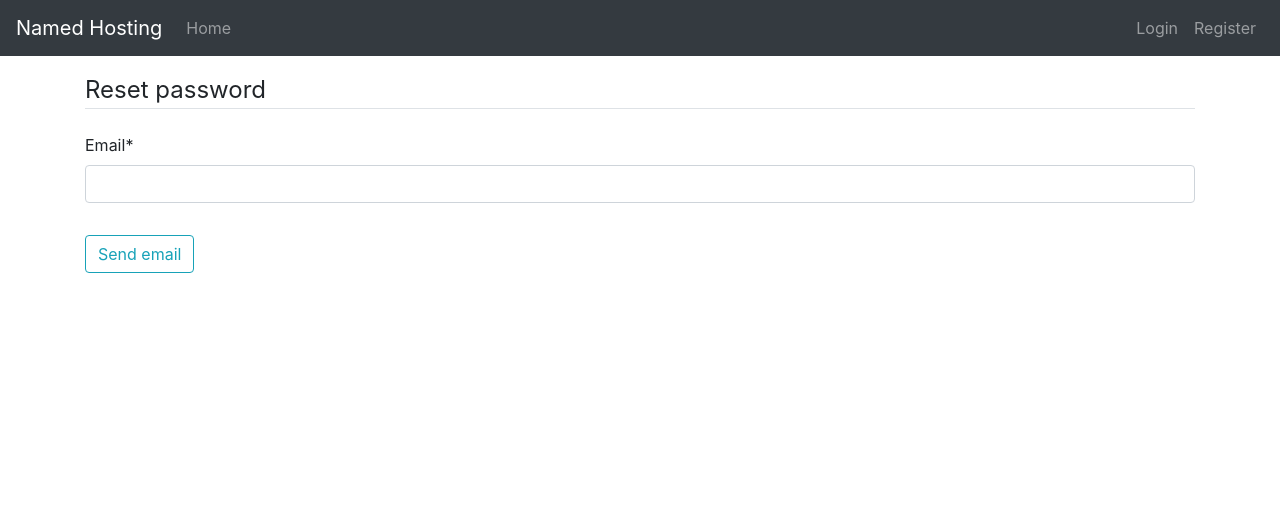
After one commit to namelessmc-bot/namelessmc_hosting, a Django app: page /accounts/password_reset/ in a window 1280 px wide. The commit adds this page. Shown: the top 513 px of the page. Run offline with Django 3.2, Linux system fonts and the light colour scheme; some libraries are stand-ins or nearby versions.

Commit message:
Password reset forms

```diff
--- a/frontend/namelessmc_hosting/urls.py
+++ b/frontend/namelessmc_hosting/urls.py
@@ -27,6 +27,7 @@ urlpatterns = [
     path('register/', users.register, name='register'),
     path('account/', users.account, name='account'),
     path('change_password/', users.change_password, name='change_password'),
+    path('accounts/', include('django.contrib.auth.urls')),
     path('websites/', WebsiteListView.as_view(), name='websites'),
     path('website/<int:pk>/', WebsiteDetailView.as_view(), name='website-detail'),
     path('website/new/', WebsiteCreateView.as_view(), name='website-new'),
@@ -34,8 +35,8 @@ urlpatterns = [
     path('website/<int:pk>/delete/', WebsiteDeleteView.as_view(), name='website-delete'),
     path('website/<int:pk>/reset/', users.website_reset, name='website-reset'),
     path('website/<int:pk>/db-pass-regen/', users.website_db_pass_regen, name='website-db-pass-regen'),
-    path('login/', auth.LoginView.as_view(template_name='users/login.html'), name='login'),
-    path('logout/', auth.LogoutView.as_view(template_name='users/logout.html'), name='logout'),
+    # path('login/', auth.LoginView.as_view(template_name='users/login.html'), name='login'),
+    # path('logout/', auth.LogoutView.as_view(template_name='users/logout.html'), name='logout'),
     url(r'^paypal/', include('paypal.standard.ipn.urls')),
     path('payment_complete', users.payment_complete, name='payment-complete'),
     path('payment_cancelled', TemplateView.as_view(template_name='users/payment_cancelled.html'), name='payment-cancelled'),
--- a/frontend/users/templates/users/login.html
+++ b/frontend/users/templates/registration/login.html
@@ -13,7 +13,10 @@
         </div>
     </form>
     <div class="border-top pt-3">
-        <small class="text-muted">Need an account? <a class="ml-2" href="{% url 'register' %}">Sign up</a></small>
+        <small class="text-muted">
+            Need an account? <a class="ml-2 mr-4" href="{% url 'register' %}">Sign up</a>
+            Forgot password?<a class="ml-2 mr-4" href="{% url 'password_reset' %}">Reset password</a>
+        </small>
     </div>
 </div>
 {% endblock content %}
--- /dev/null
+++ b/frontend/users/templates/registration/password_reset_complete.html
@@ -0,0 +1,6 @@
+{% extends 'main/base.html' %}
+{% block content %}
+<div class="content-section">
+    <p>Your new password has been set. You can log in now on the <a href="{% url 'login' %}">log in page</a>.
+</div>
+{% endblock content %}
--- /dev/null
+++ b/frontend/users/templates/registration/password_reset_done.html
@@ -0,0 +1,6 @@
+{% extends 'main/base.html' %}
+{% block content %}
+<div class="content-section">
+    Email sent, please check your inbox.
+</div>
+{% endblock content %}
--- /dev/null
+++ b/frontend/users/templates/registration/password_reset_form.html
@@ -0,0 +1,16 @@
+{% extends 'main/base.html' %}
+{% load crispy_forms_tags %}
+{% block content %}
+<div class="content-section">
+    <form method="POST">
+        {% csrf_token %}
+        <fieldset class="form-group">
+            <legend class="border-bottom mb-4">Reset password</legend>
+            {{ form|crispy }}
+        </fieldset>
+        <div class="form-group">
+            <button class="btn btn-outline-info" type="submit">Send email</button>
+        </div>
+    </form>
+</div>
+{% endblock content %}
--- a/frontend/users/templates/users/account.html
+++ b/frontend/users/templates/users/account.html
@@ -47,7 +47,7 @@
                     <button class="btn btn-outline-info" type="submit" name="update-account">Submit</button>
                 </div>
             </form>
-            <a href="{% url 'change_password' %}">Change password</a>
+            <a href="{% url 'password_change' %}">Change password</a>
         </div>
     </div>
 </div>
```
Also changed, not shown: frontend/users/templates/registration/password_change_done.html (added, +7 -0 lines), frontend/users/templates/registration/password_reset_confirm.html (added, +20 -0 lines), frontend/users/templates/registration/logged_out.html (renamed from frontend/users/templates/users/logout.html), frontend/users/templates/registration/password_change_form.html (renamed from frontend/users/templates/users/change_password.html).
